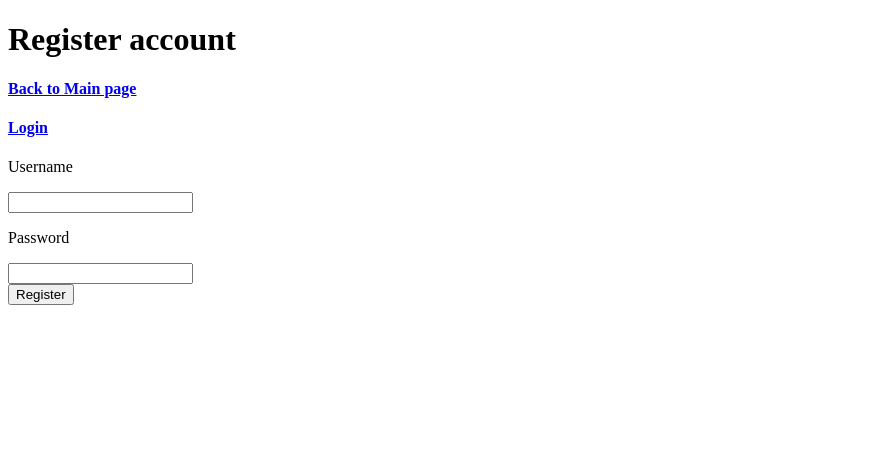
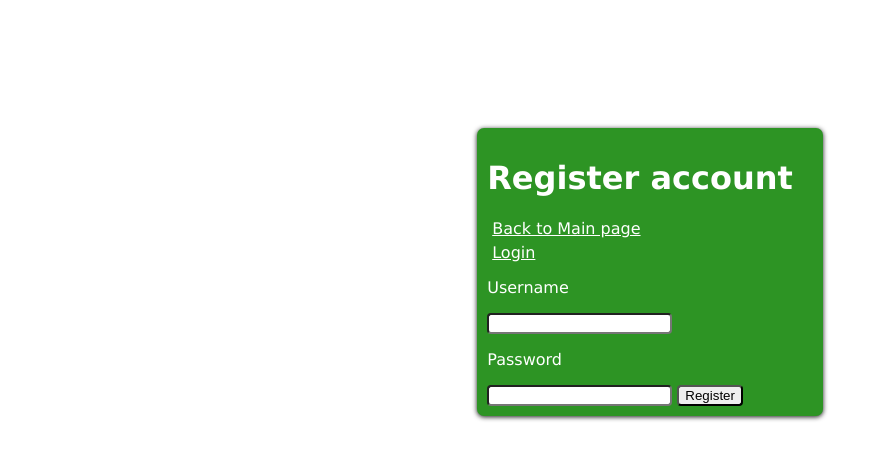
Before and after one commit to AdamReinmuller/Askmate, a Flask app: page /registration in a window 1280 px wide. Shown: the top 460 px of the page, without its empty margins (0-882 px from the left). Run offline with Flask 2, Linux system fonts and the light colour scheme; some libraries are stand-ins or nearby versions.

Commit message:
registration form colorized, css-ized

```diff
--- a/static/style.css
+++ b/static/style.css
@@ -101,3 +101,17 @@ ul[name=tag_list]{
 .login_link:hover{
     color: #cccccc;
 }
+
+#registration_form{
+    color: white;
+    font-family: 'Lucida Grande', 'Lucida Sans Unicode', 'Geneva', 'Verdana', sans-serif;
+    background-color: #2d9424;
+    width: 100%;
+    padding: 10px;
+    border-radius: 7px;
+    box-shadow: 0 1px 5px rgba(0, 0, 0, .9);
+    margin: auto;
+}
+#registration_form input{
+    border-radius: 4px;
+}
--- a/templates/registration_head.html
+++ b/templates/registration_head.html
@@ -6,18 +6,18 @@
     <link rel="stylesheet" href="{{ url_for('static', filename='style.css') }}">
     <link rel="icon" href="{{ url_for('static', filename='icons/Askmate.ico') }}">
 </head>
-<body>
+<body id="login_form_parent">
 <form id="registration_form" method="post">
     <h1>Register account</h1>
-    <h4><a href="/">Back to Main page</a></h4>
-    <h4><a href="/login">Login</a></h4>
+    <a href="/" class="login_link">Back to Main page</a>
+    <a href="/login" class="login_link">Login</a>
     <p>Username</p>
     <input type="text" minlength="4" name="username"><br>
     {% if invalid_username %}
         <p id="invalid_username">{{ invalid_username }}</p>
     {% endif %}
     <p>Password</p>
-    <input type="password" minlength="6" name="password"><br>
+    <input type="password" minlength="6" name="password">
     <input type="submit" value="Register">
 </form>
 </body>
```
